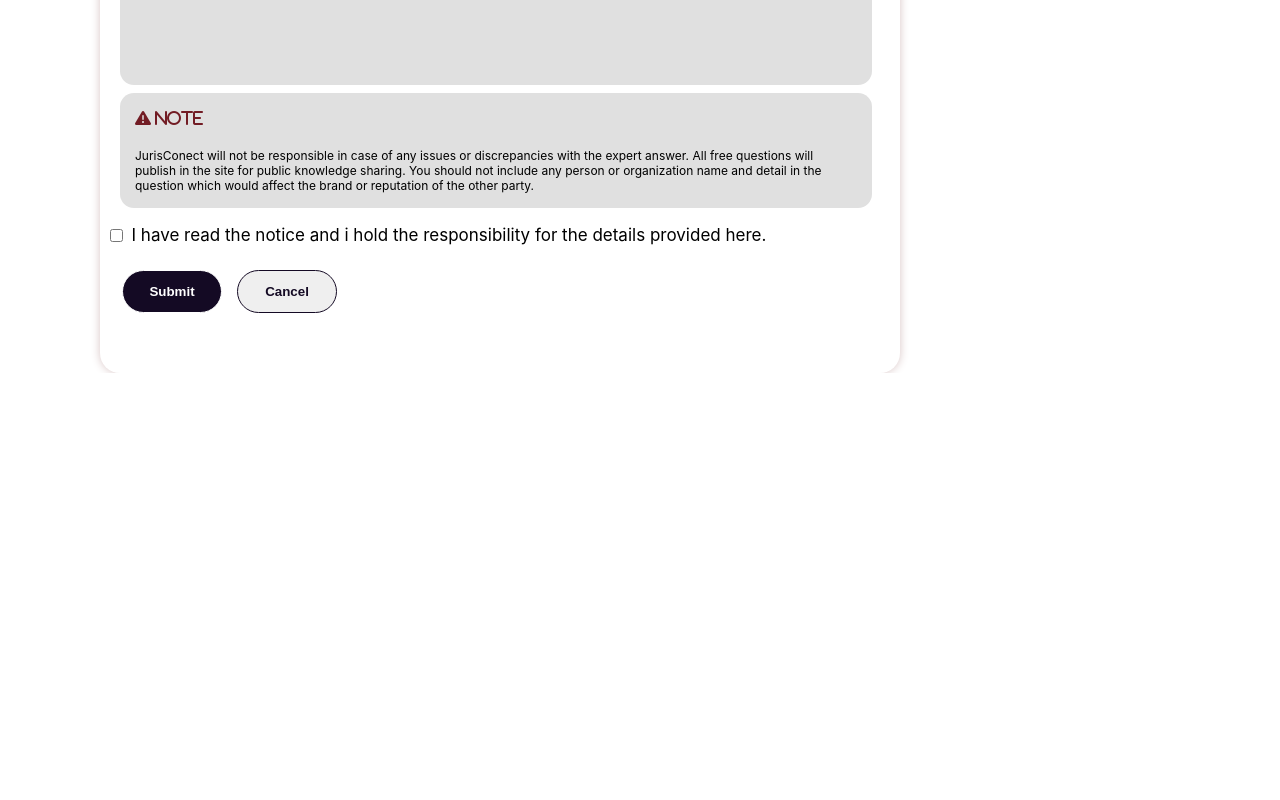
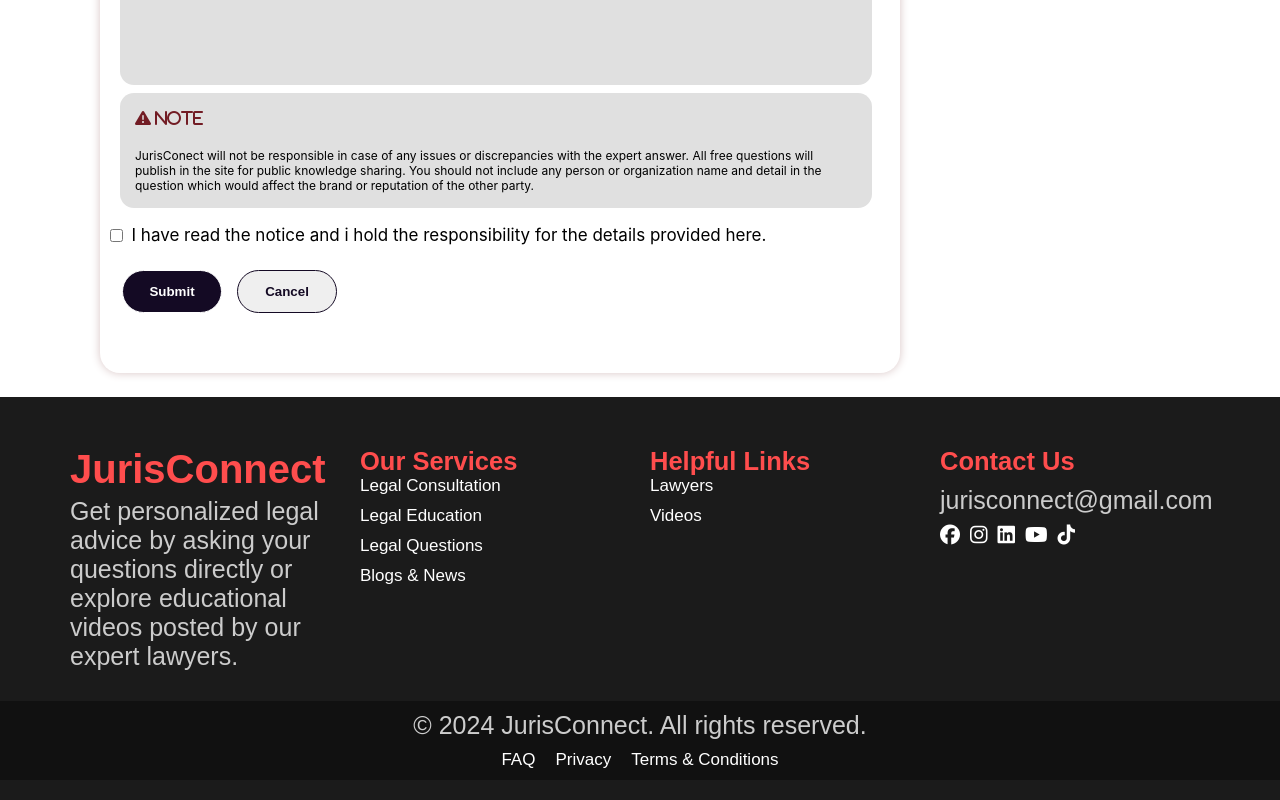
Before and after one commit to JayaruPerera/Juris_Connect, a React (Create React App) app in the folder juris_connect/: page /legalcon in a window 1280 px wide. Shown: the part 1219-2019 px from the top of the page. Before the commit the page ends 1592 px from the top, so only its background shows below. Built offline with nearby package versions, Linux system fonts and the light colour scheme.

Commit message:
footer created and link to the legalcon page

```diff
--- /dev/null
+++ b/juris_connect/src/components/Footer/Footer.css
@@ -0,0 +1,89 @@
+
+
+.footer {
+    background-color: #1b1b1b;
+    color: #ffffff;
+    padding: 20px 0;
+    font-family: Arial, sans-serif;
+}
+
+.footer-container {
+    display: flex;
+    justify-content: space-around;
+    flex-wrap: wrap;
+    padding: 20px;
+    max-width: 1200px;
+    margin: 0 auto;
+}
+
+.footer-section {
+    flex: 1;
+    margin: 10px;
+    min-width: 200px;
+}
+.footer-section h1{
+    font-size: 40px;
+    height: 40px;
+}
+
+.footer-section h1,
+.footer-section h2 {
+    color: #ff4d4d;
+}
+
+.footer-section ul {
+    list-style: none;
+    padding: 0;
+}
+
+.footer-section ul li {
+    margin-bottom: 10px;
+}
+
+.logo-section p,
+.contact-section p {
+    margin-top: 10px;
+    color: #cccccc;
+}
+
+.social-icons {
+    margin-top: 10px;
+}
+
+.social-icons i {
+    font-size: 20px;
+    margin-right: 10px;
+    cursor: pointer;
+}
+
+.social-icons i:hover {
+    color: #ff4d4d;
+}
+
+.footer-bottom {
+    background-color: #111111;
+    padding: 10px 0;
+    text-align: center;
+}
+
+.footer-bottom p {
+    margin: 0;
+    color: #cccccc;
+}
+
+.footer-bottom ul {
+    list-style: none;
+    padding: 0;
+    display: flex;
+    justify-content: center;
+    margin-top: 10px;
+}
+
+.footer-bottom ul li {
+    margin: 0 10px;
+    cursor: pointer;
+}
+
+.footer-bottom ul li:hover {
+    color: #ff4d4d;
+}
--- /dev/null
+++ b/juris_connect/src/components/Footer/Footer.js
@@ -0,0 +1,50 @@
+import React from 'react';
+import './Footer.css';
+
+export default function Footer() {
+    return (
+        <footer className="footer">
+            <div className="footer-container">
+                <div className="footer-section logo-section">
+                    <h1>JurisConnect</h1>
+                    <p>Get personalized legal advice by asking your questions directly or explore educational videos posted by our expert lawyers.</p>
+                </div>
+                <div className="footer-section services-section">
+                    <h2>Our Services</h2>
+                    <ul>
+                        <li>Legal Consultation</li>
+                        <li>Legal Education</li>
+                        <li>Legal Questions</li>
+                        <li>Blogs & News</li>
+                    </ul>
+                </div>
+                <div className="footer-section links-section">
+                    <h2>Helpful Links</h2>
+                    <ul>
+                        <li>Lawyers</li>
+                        <li>Videos</li>
+                    </ul>
+                </div>
+                <div className="footer-section contact-section">
+                    <h2>Contact Us</h2>
+                    <p>jurisconnect@gmail.com</p>
+                    <div className="social-icons">
+                        <i className="fab fa-facebook"></i>
+                        <i className="fab fa-instagram"></i>
+                        <i className="fab fa-linkedin"></i>
+                        <i className="fab fa-youtube"></i>
+                        <i className="fab fa-tiktok"></i>
+                    </div>
+                </div>
+            </div>
+            <div className="footer-bottom">
+                <p>© 2024 JurisConnect. All rights reserved.</p>
+                <ul>
+                    <li>FAQ</li>
+                    <li>Privacy</li>
+                    <li>Terms & Conditions</li>
+                </ul>
+            </div>
+        </footer>
+    );
+}
--- a/juris_connect/src/pages/Home.js
+++ b/juris_connect/src/pages/Home.js
@@ -1,3 +1,4 @@
+import Footer from '../components/Footer/Footer'
 import Navbar from '../components/Header/navbar'
 
 
@@ -8,6 +9,7 @@
         <h2>
             home page
         </h2>
+        <Footer />
         </>
     )
 }
--- a/juris_connect/src/pages/Legalcon.css
+++ b/juris_connect/src/pages/Legalcon.css
@@ -68,12 +68,15 @@
   form{
 
     width: 701px;
+
     height: 870px;
     padding: 25px 25px 30px 30px;
     border-radius: 10px;
     top: 539px;
     left: 120px;
     margin-left: 70px;
+    margin-bottom: 160px;
+
 
   }
   form h2 {
@@ -98,13 +101,13 @@
   width: 800px;
   height: 870px;
   margin-top: 30px;
+
   }
   .input-box .field{
       width: 752px;
       height: 60px;
       background: #e0e0e0;
       border: #ffffff;
-
       outline: none;
       border-radius: 14px;
       padding: 15px;
--- a/juris_connect/src/pages/Legalcon.js
+++ b/juris_connect/src/pages/Legalcon.js
@@ -2,6 +2,7 @@
 import "./Legalcon.css"
 import img1 from "../Assets/Legalcon.jpeg"
 import '@fortawesome/fontawesome-free/css/all.min.css';
+import Footer from '../components/Footer/Footer';
 
 
 export default function Legalcon(){
@@ -60,9 +61,17 @@
                <button className='button-cancel'>Cancel</button>
               </div>
           </div>
+
         </form>
+
       </section>
 
+            <Footer />
+
+
+
     </div>
+
+
     )
 }
```
